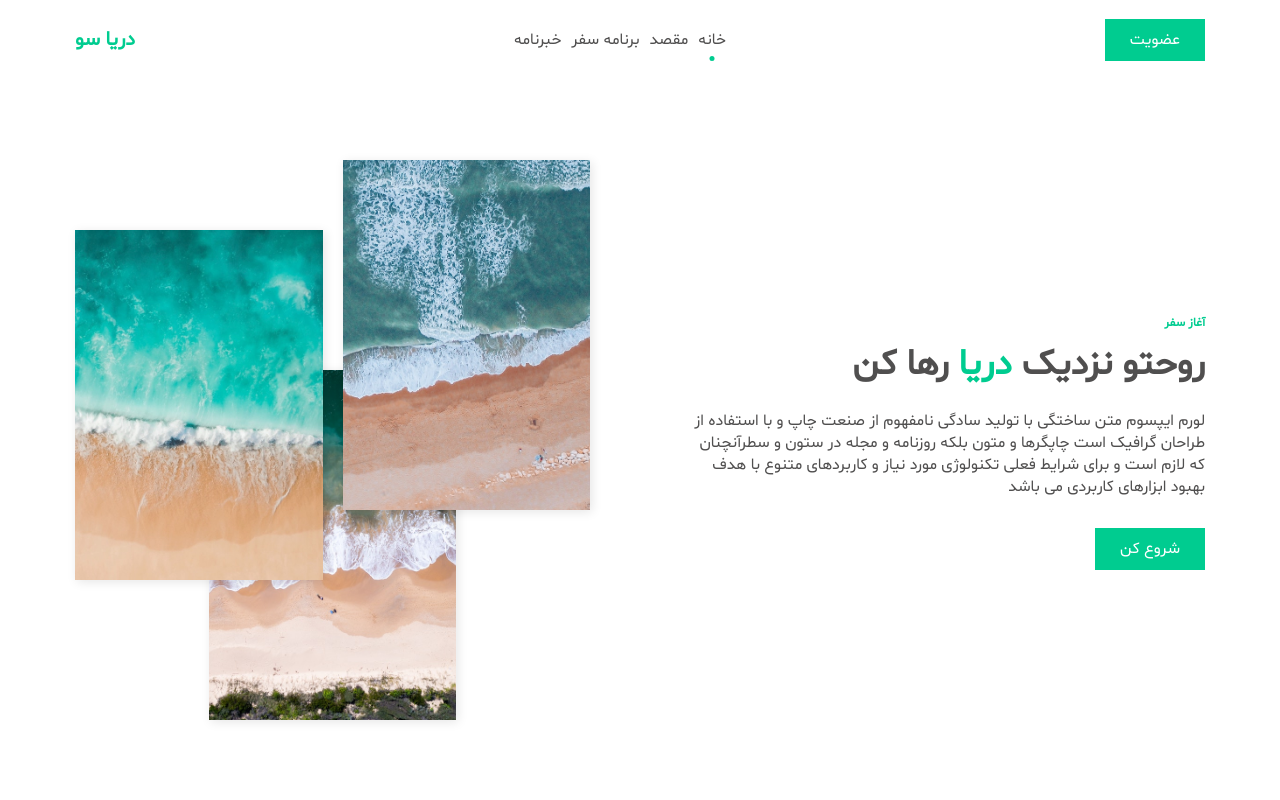
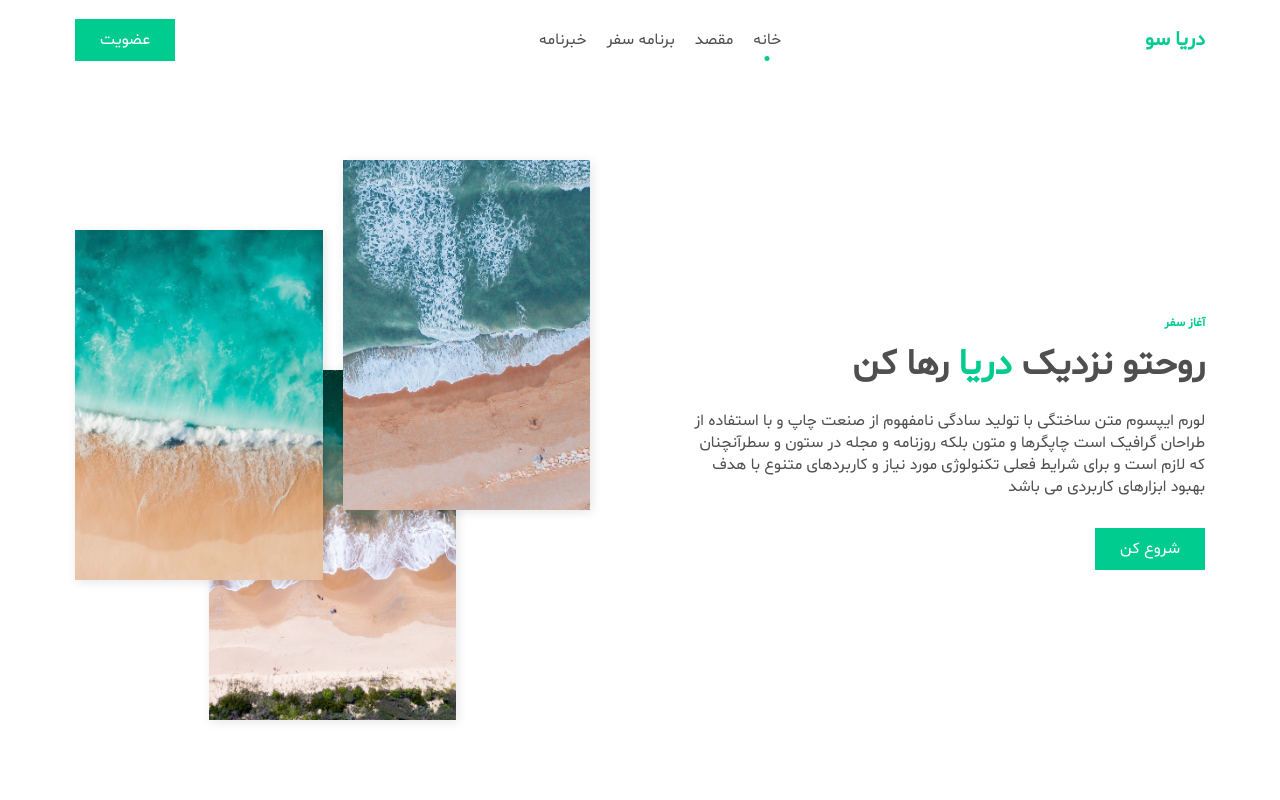
Before and after one commit to springtofigh/sea-travel, a plain HTML site: page index.html in a window 1280 px wide. Shown: the top 800 px of the page. Drawn offline with nearby package versions, Linux system fonts and the light colour scheme.

```diff
--- a/css/style.css
+++ b/css/style.css
@@ -71,6 +71,7 @@ img {
 i {
     font-size: var(--margin-md);
 }
+
 /* Reusable */
 .container {
     max-width: 116rem;
@@ -146,14 +147,14 @@ i {
 .list {
     display: flex;
     flex-direction: column;
-    gap: var(--margin-sm);
+    gap: var(--margin-md);
 }
 
-.list-item {
+.list-link {
     position: relative;
 }
 
-.list-item::after,
+.list-link::after,
 .list-link.current::after {
     content: '';
     position: absolute;
@@ -172,7 +173,7 @@ i {
     opacity: 1 !important;
 }
 
-.list-link.current:hover::after {
+.list-link:hover::after {
     opacity: 1;
 }
 
--- a/index.html
+++ b/index.html
@@ -16,11 +16,9 @@
     <!-- Start header -->
     <header class="header" id="header">
         <nav class="nav container" id="nav">
-            <div class="menu-toggle-icon lg-screen-hidden place-items-center" id="menu-toggle-icon">
-                <i class="ri-menu-3-line menu-open-icon"></i>
-                <i class="ri-close-fill menu-close-icon"></i>
-            </div>
-            <a href="#" class="btn sm-screen-hidden">عضویت</a>
+
+            <a href="./index.html" class="logo">دریا سو</a>
+
             <div class="nav-mobile">
                 <ul class="list">
                     <li class="list-item">
@@ -37,7 +35,15 @@
                     </li>
                 </ul>
             </div>
-            <a href="./index.html" class="logo">دریا سو</a>
+
+
+            <a href="#" class="btn sm-screen-hidden">عضویت</a>
+
+
+            <div class="menu-toggle-icon lg-screen-hidden place-items-center" id="menu-toggle-icon">
+                <i class="ri-menu-2-line menu-open-icon""></i>
+                <i class="ri-close-fill menu-close-icon"></i>
+            </div>
         </nav>
     </header>
     <!-- End header -->
```
